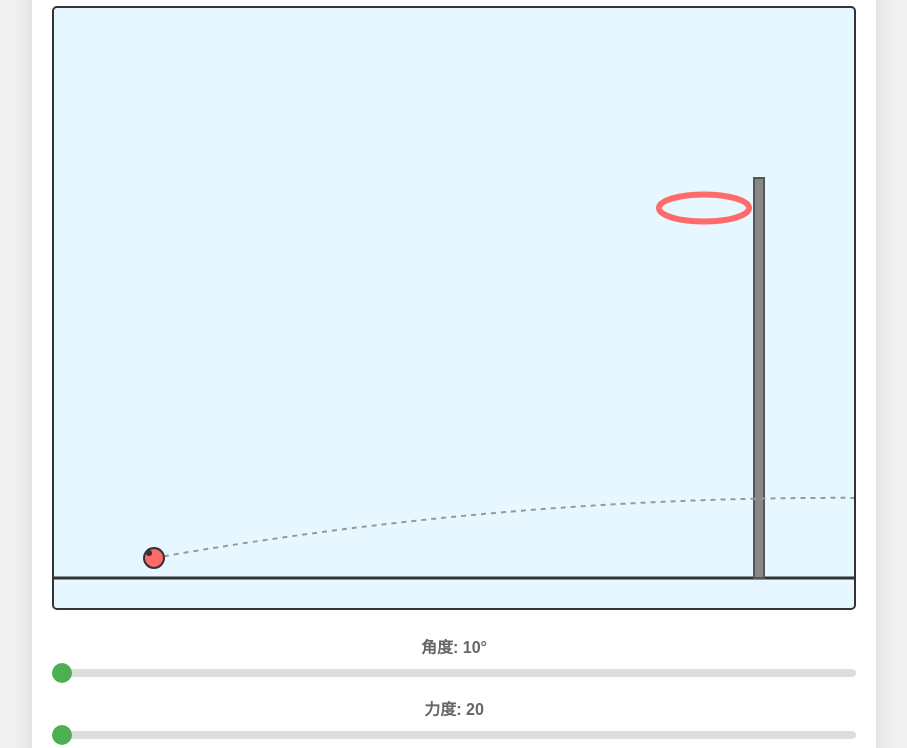
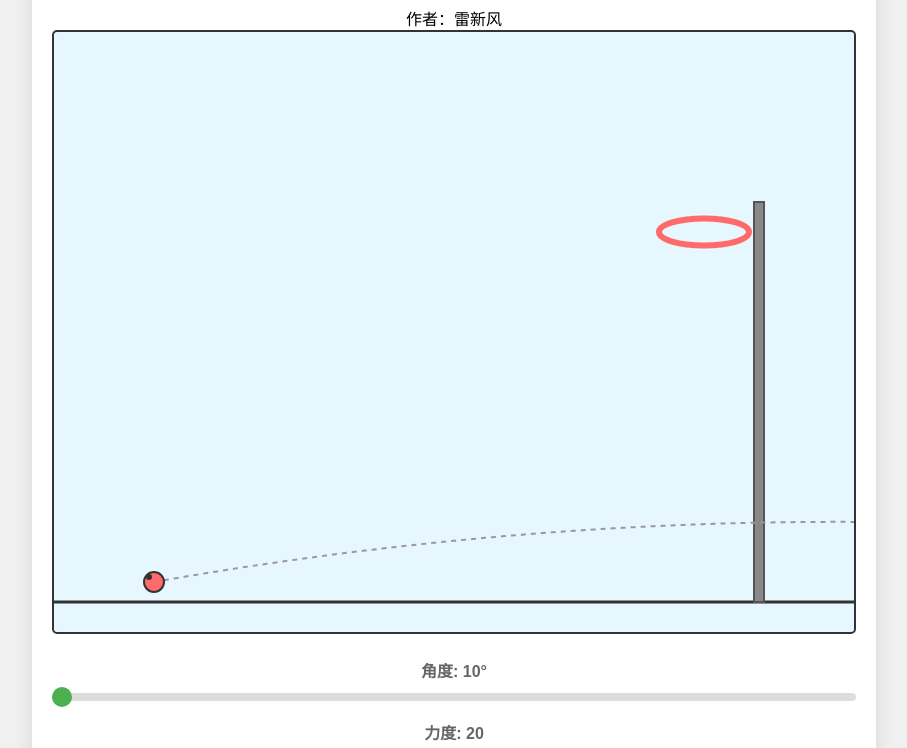
Before and after one commit to leixinfeng1968/web, a plain HTML site: page 九年级下册二次函数篮球投篮动画.html in a window 1280 px wide. Shown: the part 74-822 px from the top of the page, without its empty margins (186-1093 px from the left). Drawn offline with Linux system fonts and the light colour scheme.

Commit message:
Add files via upload

```diff
--- a/九年级下册二次函数篮球投篮动画.html
+++ b/九年级下册二次函数篮球投篮动画.html
@@ -139,6 +139,7 @@
 <body>
     <div class="container">
         <h1>篮球投篮动画</h1>
+        <p>作者：雷新风</p>
 
         <canvas id="canvas" width="800" height="600"></canvas>
 
```
Also changed, not shown: 九年级下册第一章锐角三角函数速查（雷新风）.html (line endings or trailing spaces), 1 other file.
